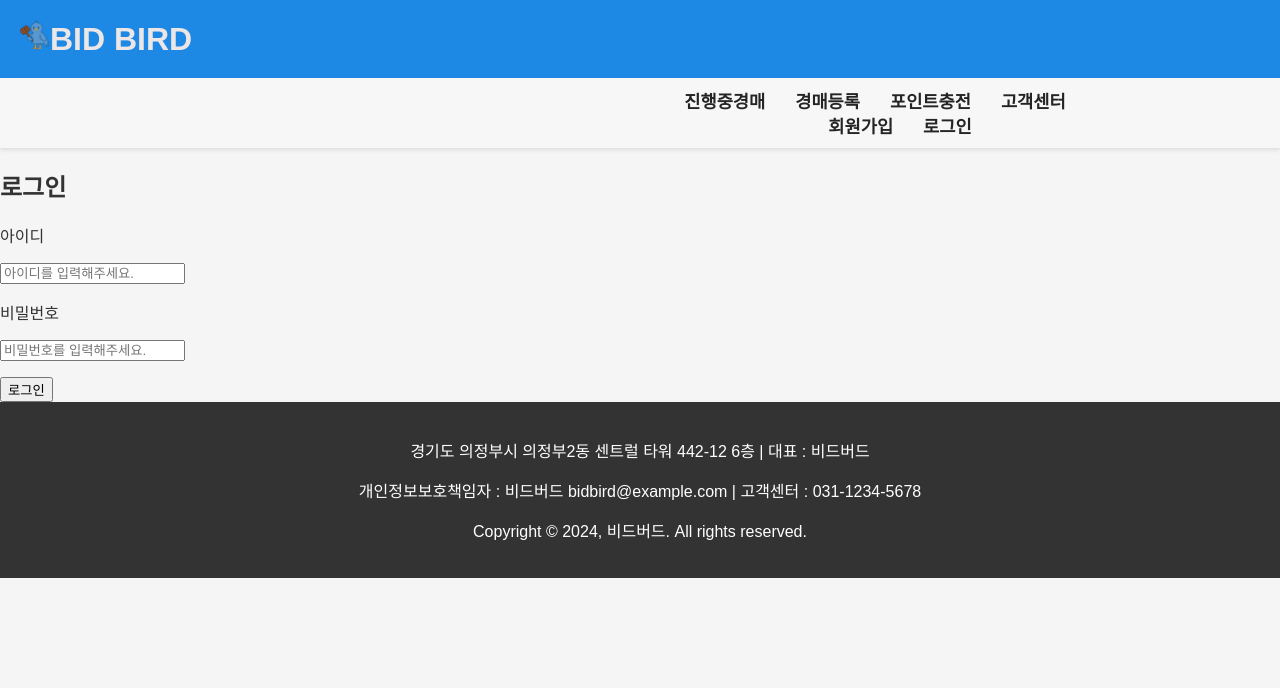
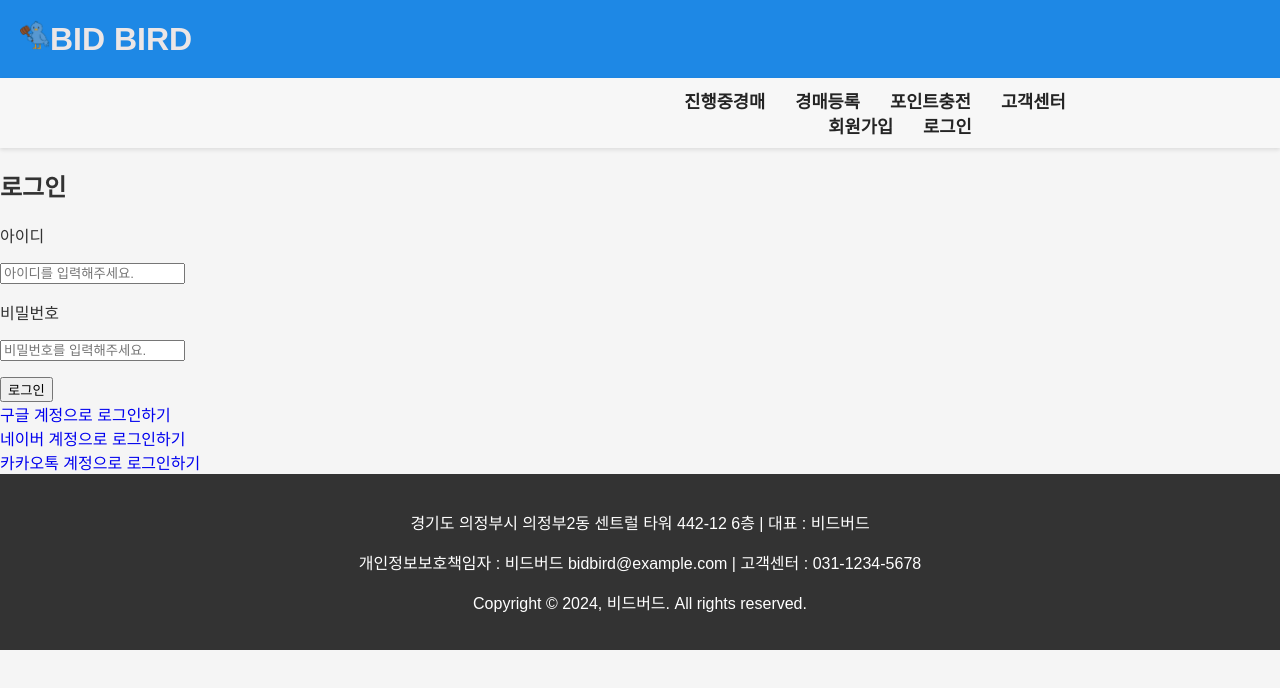
Before and after one commit to Crocuse/fullstack3rd, a React (Create React App) app in the folder auction_front/: page /member/login_form in a window 1280 px wide. Shown: the top 688 px of the page. Built offline with nearby package versions, Linux system fonts and the light colour scheme; no server answers.

Commit message:
마이페이지 nav 추가

```diff
--- a/auction_front/src/component/member/LoginForm.jsx
+++ b/auction_front/src/component/member/LoginForm.jsx
@@ -78,6 +78,12 @@ function LoginForm() {
             </div>
         </form>
 
+        <div className="social_login_wrap">
+            <a href="#none">구글 계정으로 로그인하기</a> <br />
+            <a href="#none">네이버 계정으로 로그인하기</a> <br />
+            <a href="#none">카카오톡 계정으로 로그인하기</a> <br />
+        </div>
+
     </div>
     )
 }
--- a/auction_front/src/component/member/mypage/ModifyInfo.jsx
+++ b/auction_front/src/component/member/mypage/ModifyInfo.jsx
@@ -21,7 +21,9 @@ function ModifyInfo() {
     // View -----------------------------------------------------------------------------------------------------------
     return (
         <article>
-            modify info
+            <div>
+                <h2>내 정보 수정</h2>
+            </div>
         </article>
     );
 }
--- a/auction_front/src/component/member/mypage/MyBids.jsx
+++ b/auction_front/src/component/member/mypage/MyBids.jsx
@@ -21,7 +21,9 @@ function MyBids() {
     // View -----------------------------------------------------------------------------------------------------------
     return (
         <article>
-            MyBids
+            <div className="title">
+                <h2>내 입찰 내역</h2>
+            </div>
         </article>
     );
 }
```
Also changed, not shown: auction_front/src/component/member/mypage/MyPageMenubar.jsx (+5 -5 lines).
